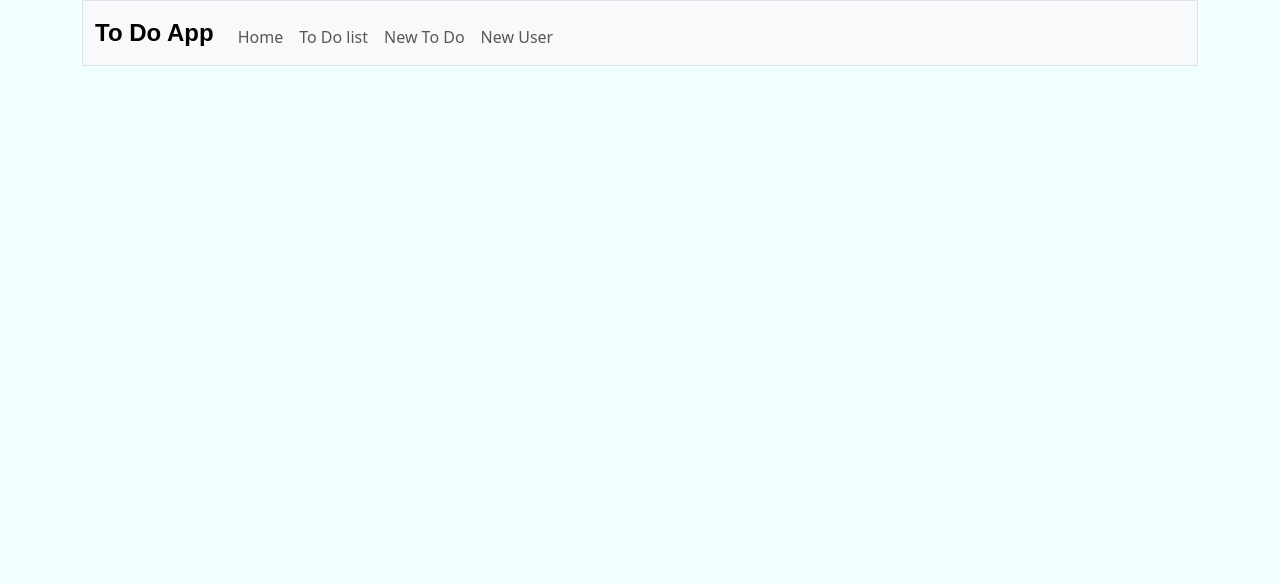
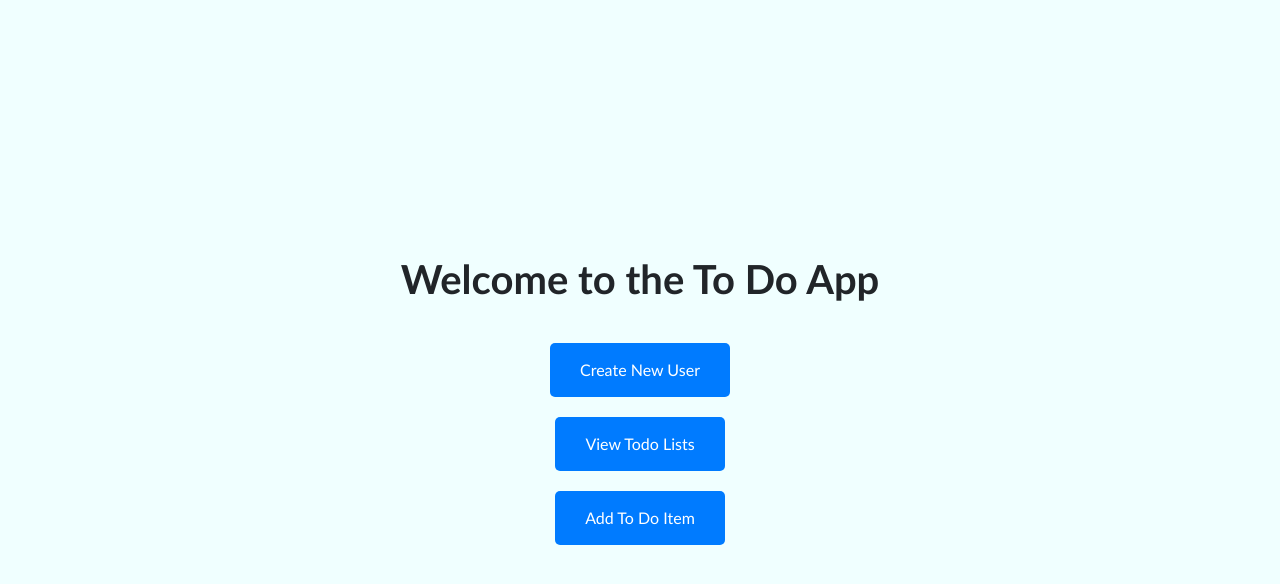
Before and after one commit to Shaan-Malhotra/jsCapstone2, a website: page webpages/index.html in a window 1280 px wide. Drawn offline with nearby package versions, Linux system fonts and the light colour scheme.

Commit message:
restlyed homepage

```diff
--- a/css/styles.css
+++ b/css/styles.css
@@ -2,6 +2,8 @@ body {
     margin-left: 50px;
     margin-right: 50px;
     background-color: azure;
+    font-family: 'Trebuchet MS', 'Lucida Sans Unicode', 'Lucida Grande', 'Lucida Sans', Arial, sans-serif;
+
 
 }
 .card {
@@ -12,6 +14,7 @@ body {
 }
 h1 {
     margin-bottom: 10px;
+    font-weight: bold;
 }
 .complete-button {
     background-color: green;
@@ -19,3 +22,34 @@ h1 {
 .incomplete-button {
     background-color: red;
 }
+.homeCarousel {
+    height: 50px;
+    width: 50px;
+}
+.homeContainer {
+    text-align: center;
+}
+#homeButtonContainer {
+    display: flex;
+    flex-direction: column; /* Stack buttons vertically */
+    align-items: center; /* Center buttons horizontally */
+    margin-top: 20px; /* Add space between header and buttons */
+}
+
+#homeButtonContainer button {
+    background-color: #007bff;
+    color: white;
+    padding: 15px 30px;
+    border: none;
+    border-radius: 5px;
+    font-size: 16px;
+    cursor: pointer;
+    transition: background-color 0.3s ease;
+    margin-top: 20px;
+}
+
+#homeButtonContainer button:hover {
+    background-color: #0056b3;
+    transform: scale(1.1); /* Increase button size on hover */
+    box-shadow: 0px 0px 10px rgba(0, 0, 0, 0.5); /* Add shadow on hover */
+}
--- a/webpages/index.html
+++ b/webpages/index.html
@@ -1,32 +1,43 @@
 <!DOCTYPE html>
 <html lang="en">
+
 <head>
     <meta charset="UTF-8">
     <meta name="viewport" content="width=device-width, initial-scale=1.0">
-    <link href="https://cdn.jsdelivr.net/npm/bootstrap@5.3.3/dist/css/bootstrap.min.css" rel="stylesheet" integrity="sha384-QWTKZyjpPEjISv5WaRU9OFeRpok6YctnYmDr5pNlyT2bRjXh0JMhjY6hW+ALEwIH" crossorigin="anonymous">
+    <link href="https://cdn.jsdelivr.net/npm/bootstrap@5.3.3/dist/css/bootstrap.min.css" rel="stylesheet"
+        integrity="sha384-QWTKZyjpPEjISv5WaRU9OFeRpok6YctnYmDr5pNlyT2bRjXh0JMhjY6hW+ALEwIH" crossorigin="anonymous">
     <link href="/css/styles.css" rel="stylesheet">
     <title>Document</title>
 </head>
 <body>
-    <div class="container">
-        <nav class="bg-light border navbar navbar-expand-md navbar-light">
-            <div class="container-fluid">
-                <a class="navbar-brand" href="/" style="font-size: 24px; font-weight: bold; font-family: 'Bebas Neue', sans-serif;">To Do App</a>
-                <!-- Navbar toggler -->
-                <button class="navbar-toggler" type="button" data-bs-toggle="collapse" data-bs-target="#navbar" aria-controls="navbar" aria-expanded="false" aria-label="Toggle navigation">
-                    <span class="navbar-toggler-icon"></span>
-                </button>
-                <div class="collapse navbar-collapse" id="navbar">
-                    <ul class="navbar-nav me-auto mt-2">
-                        <li class="nav-item"><a class="nav-link" href="/webpages/index.html">Home</a></li>
-                        <li class="nav-item"><a class="nav-link" href="/webpages/todos.html">To Do list</a></li>
-                        <li class="nav-item"><a class="nav-link" href="/webpages/new_todo.html">New To Do</a></li>
-                        <li class="nav-item"><a class="nav-link" href="/webpages/new_user.html">New User</a></li>
-                    </ul>
-                </div>
-            </div>
-        </nav>
+    <style>
+         body {
+            display: flex;
+            justify-content: center;
+            align-items: center;
+            min-height: 100vh; /* Set minimum height to fill the entire viewport */
+            margin: 0;
+        }
+    </style>
+    <div class="homeContainer">
+        <h1>Welcome to the To Do App</h1>
+        <div class="container" id="homeButtonContainer">
+            <a href="/webpages/new_user.html">
+                <button>Create New User</button>
+            </a>
+            <a href="/webpages/todos.html">
+                <button>View Todo Lists</button>
+            </a>
+            <a href="/webpages/new_todo.html">
+                <button>Add To Do Item</button>
+            </a>
+        </div>
     </div>
-    <script src="https://cdn.jsdelivr.net/npm/bootstrap@5.3.3/dist/js/bootstrap.bundle.min.js" integrity="sha384-YvpcrYf0tY3lHB60NNkmXc5s9fDVZLESaAA55NDzOxhy9GkcIdslK1eN7N6jIeHz" crossorigin="anonymous"></script>
+
+
+    <script src="https://cdn.jsdelivr.net/npm/bootstrap@5.3.3/dist/js/bootstrap.bundle.min.js"
+        integrity="sha384-YvpcrYf0tY3lHB60NNkmXc5s9fDVZLESaAA55NDzOxhy9GkcIdslK1eN7N6jIeHz"
+        crossorigin="anonymous"></script>
 </body>
+
 </html>
```
Also changed, not shown: scripts/todos.js (+1 -10 lines), images/errand.png (added), images/sports.jpeg (added), images/work.jpeg (added).
